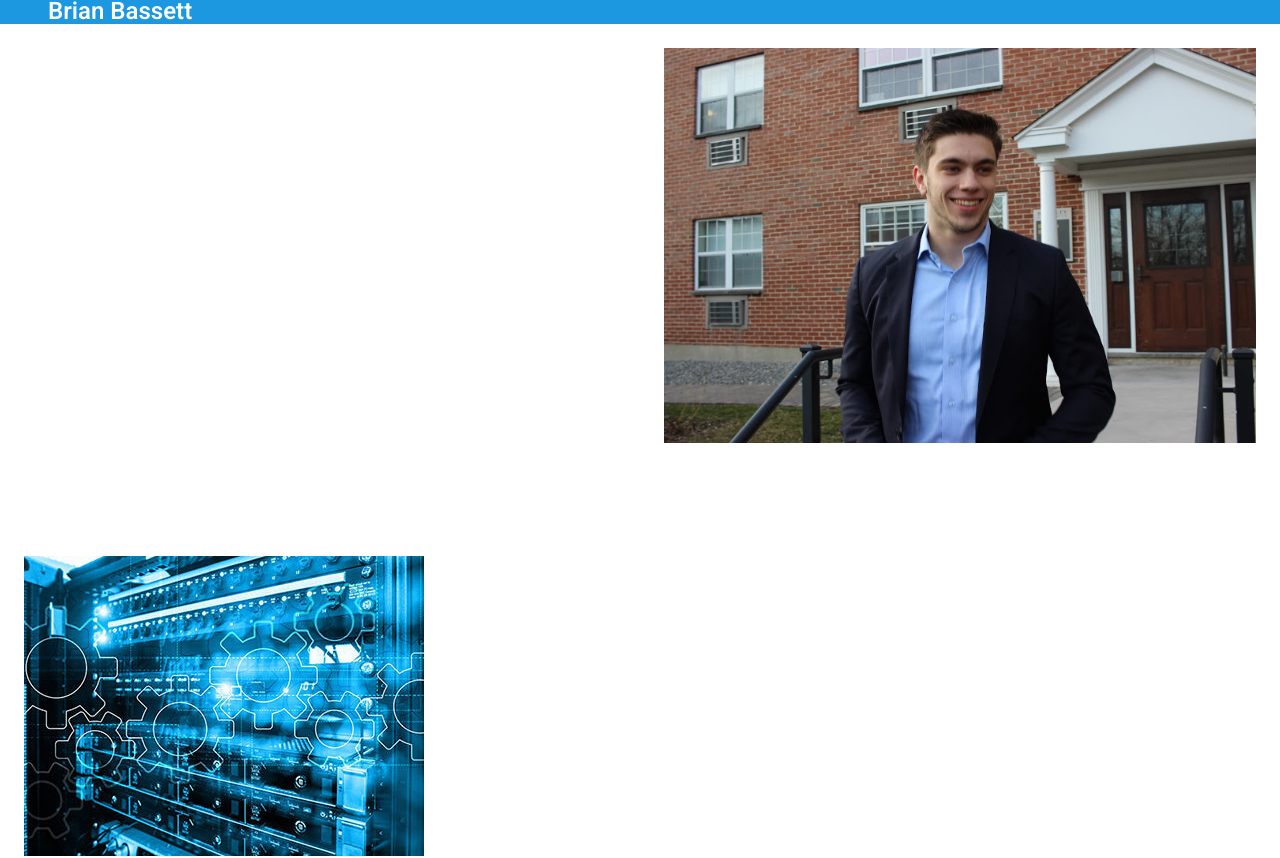
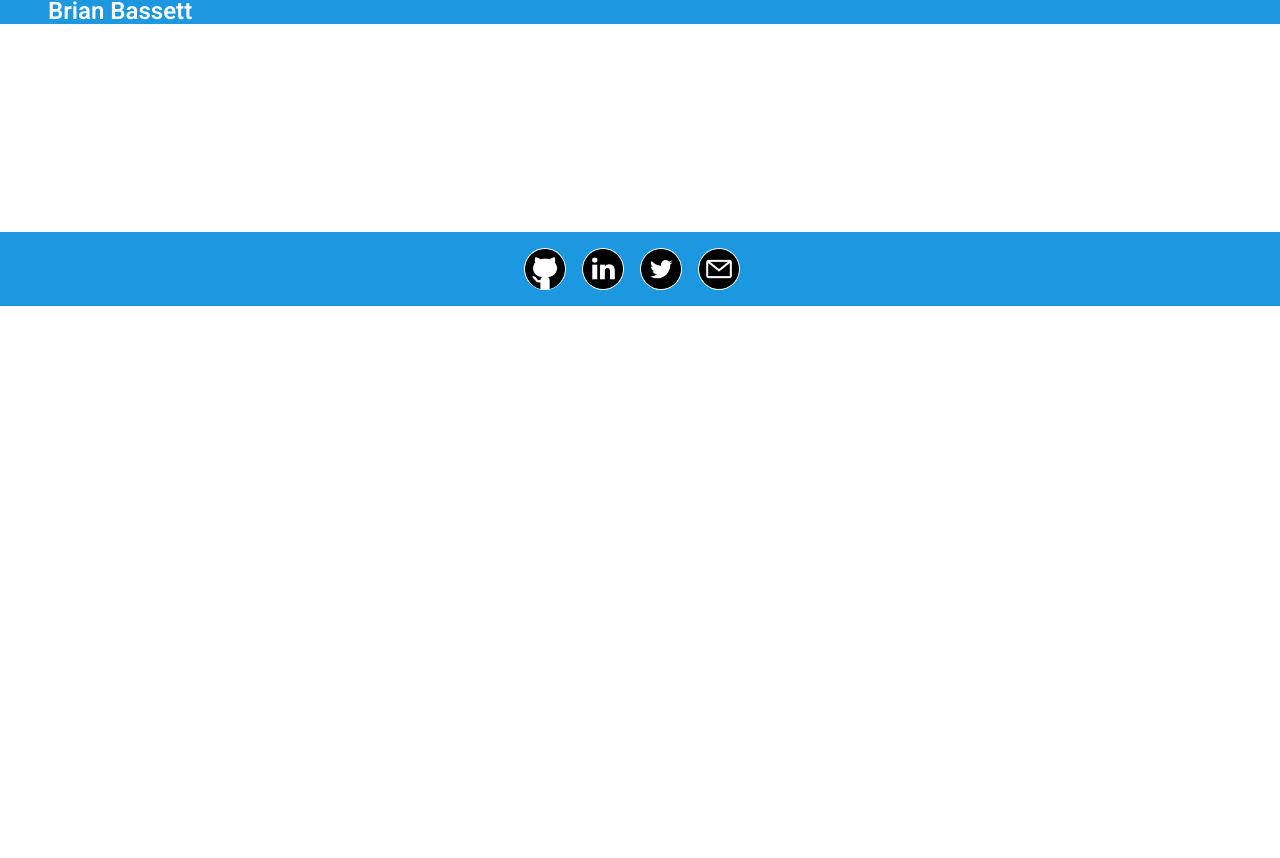
Before and after one commit to BBaCode/personal-website, a React (Create React App) app: page /about in a window 1280 px wide. Shown: the top 858 px of the page. After the commit the page ends 800 px from the top, so only its background shows below. Built offline with nearby package versions, Linux system fonts and the light colour scheme.

Commit message:
finished mobile website v2  - styles are updated and all information is on and formatted correctly

```diff
--- a/src/Pages/AboutPage/AboutPage.js
+++ b/src/Pages/AboutPage/AboutPage.js
@@ -6,7 +6,7 @@ function AboutPage() {
   return (
     <div className="about">
       {/* <h2 className="about__title">Brian Bassett</h2> */}
-      <div className="about__container">
+      {/* <div className="about__container">
         <div className="about__info">
           Hello! I am a fullstack engineer from Boston, now living in NYC. After
           graduating with a degree in Finance, I moved to Manhattan to join
@@ -33,21 +33,19 @@ function AboutPage() {
         </div>
         <img className="about__photo" src={comp} alt="comp" />
       </div>
-      <h2 className="about__title">Book Recommendations</h2>
+      <h2 className="about__title">Book Recommendations</h2> */}
       <div className="about__books">
         <div className="about__books-container">
           <span className="about__book-titles">Top 5 NonFiction:</span> <br />
-          <span className="about__books--blue">
-            1. Good to Great - Jim Collins
-          </span>
+          <span>1. Good to Great - Jim Collins</span>
           <br />
           2. Atomic Habits - James Clear (inspired this list)
           <br />
-          <span className="about__books--blue">3. Free Will - Sam Harris</span>
+          <span>3. Free Will - Sam Harris</span>
           <br />
           4. Outliers - Malcolm Gladwell
           <br />
-          <span className="about__books--blue">
+          <span>
             5. Greenlights - Matthew McConaughey (I recommend the audiobook)
           </span>
           <br />
@@ -58,23 +56,15 @@ function AboutPage() {
             Top 5 Fantasy/Science Fiction:
           </span>
           <br />
-          <span className="about__books--blue">
-            1. Lord of the Rings Triology - JRR Tolkien
-          </span>
+          <span>1. Lord of the Rings Triology - JRR Tolkien</span>
           <br />
           2. Ender's Game - Orson Scott Card
           <br />
-          <span className="about__books--blue">
-            {" "}
-            3. Licanius Trilogy - James Islington
-          </span>
+          <span> 3. Licanius Trilogy - James Islington</span>
           <br />
-          4. Fahrenheit 451 - Ray Bradbury
+          Foundations - Isaac Asimov
           <br />
-          <span className="about__books--blue">
-            {" "}
-            5. LightBringer Series - Brent Weeks
-          </span>
+          <span> 5. LightBringer Series - Brent Weeks</span>
           <br />
         </div>
       </div>
--- a/src/Pages/AboutPage/AboutPage.scss
+++ b/src/Pages/AboutPage/AboutPage.scss
@@ -5,58 +5,8 @@
   display: flex;
   flex-direction: column;
 
-  &__title {
-    padding: 1rem 1rem 0;
-    text-align: center;
-    color: $teal;
-    @include tablet {
-      font-size: 1.5rem;
-      padding-bottom: 1.5rem;
-    }
-  }
-
-  &__info {
-    padding: 1rem;
-    font-size: 0.9rem;
-    line-height: 1.25rem;
-    text-align: center;
-    @include tablet {
-      font-size: 1.1rem;
-      line-height: 1.5rem;
-      padding: 1.5rem;
-    }
-  }
-
-  &__photo {
-    padding: 0 1rem;
-    max-width: 400px;
-    @include tablet {
-      max-width: 50%;
-      padding: 1.5rem;
-    }
-  }
-
-  &__container {
-    display: flex;
-    flex-direction: column;
-    justify-content: center;
-    align-items: center;
-
-    @include tablet {
-      display: flex;
-      flex-direction: row;
-      border-bottom: 1px solid $teal;
-    }
-
-    &--reverse {
-      @include tablet {
-        flex-direction: row-reverse;
-      }
-    }
-  }
-
   &__books {
-    padding: 1rem;
+    padding: 0 1rem 1rem;
     font-size: 0.75rem;
     line-height: 1rem;
 
--- a/src/Pages/HomePage/HomePage.js
+++ b/src/Pages/HomePage/HomePage.js
@@ -2,6 +2,7 @@ import "./HomePage.scss";
 import me from "../../assets/me.JPG";
 import nyc from "../../assets/nyc-skyline.jpg";
 import CustomizedAccordions from "../../Components/CustomizedAccordions/CustomizedAccordions";
+import AboutPage from "../AboutPage/AboutPage";
 
 function HomePage() {
   return (
@@ -18,7 +19,9 @@ function HomePage() {
         Born and raised outside of Boston, now lighting up New York City. I love
         to bring applications, websites and even games to life. Looking to
         support an innovative team by increasing user experience with
-        pixel-perfect designs and cutting edge functionality.
+        pixel-perfect designs and cutting edge functionality. Want to reach out?
+        Check my links at the bottom of the page or feel free to email me at
+        brianbsstt@gmail.com.
       </p>
       <div className="home__photo-container">
         <img className="home__photo" src={nyc} alt="me" />
@@ -27,6 +30,10 @@ function HomePage() {
         <h2 className="home__work-title">Work</h2>
         <CustomizedAccordions />
       </div>
+      <div className="home__books">
+        <h2 className="home__books-title">Book Recommendations</h2>
+        <AboutPage />
+      </div>
     </div>
   );
 }
--- a/src/Pages/HomePage/HomePage.scss
+++ b/src/Pages/HomePage/HomePage.scss
@@ -33,7 +33,7 @@
     font-weight: 400;
     line-height: 2rem;
     // background-color: #ea3546;
-    background-color: #1b98e0;
+    color: #1b98e0;
     padding: 1rem;
     margin-top: -0.5rem;
     width: 100%;
@@ -49,4 +49,17 @@
     font-size: 1.5rem;
     padding: 1rem;
   }
+
+  &__books {
+    color: #1b98e0;
+    margin-top: -0.5rem;
+    width: 100%;
+  }
+
+  &__books-title {
+    color: #1b98e0;
+    width: 100%;
+    padding: 1.5rem 1rem 1rem;
+    font-size: 1.5rem;
+  }
 }
```
